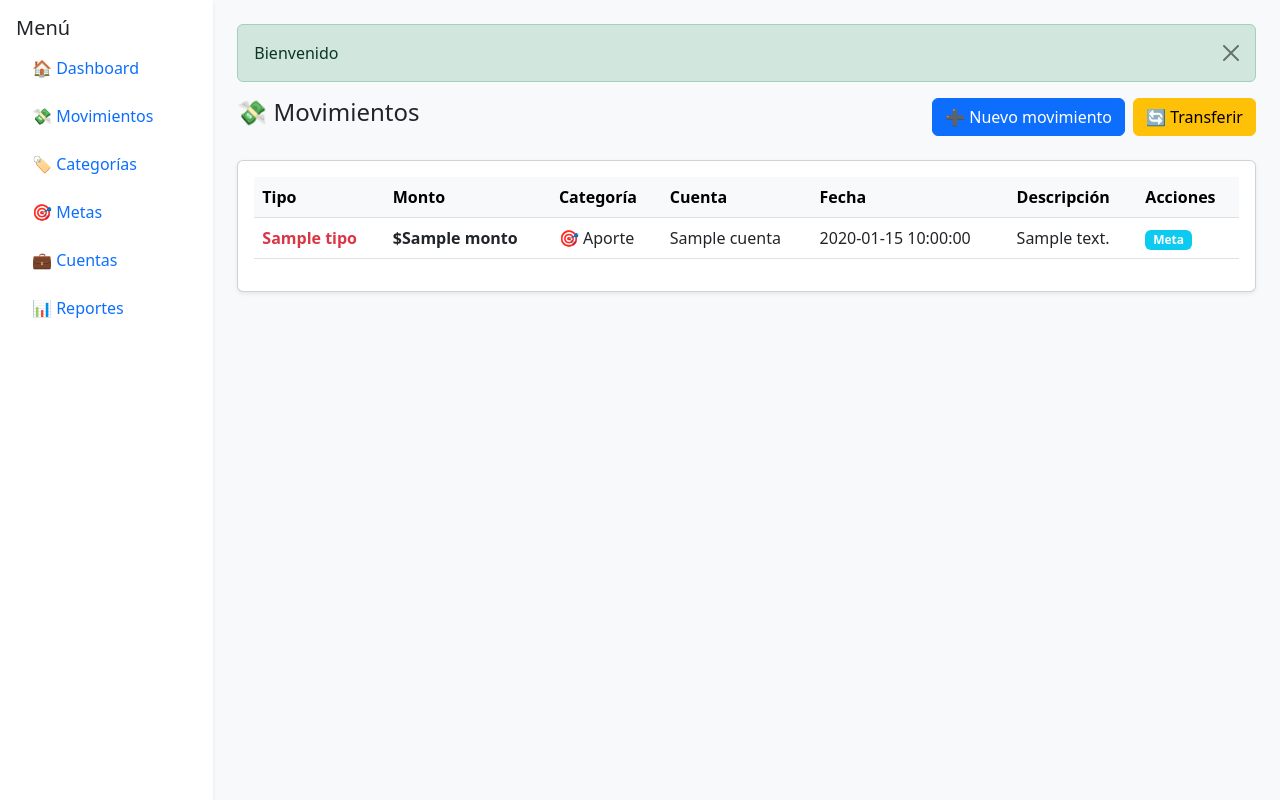
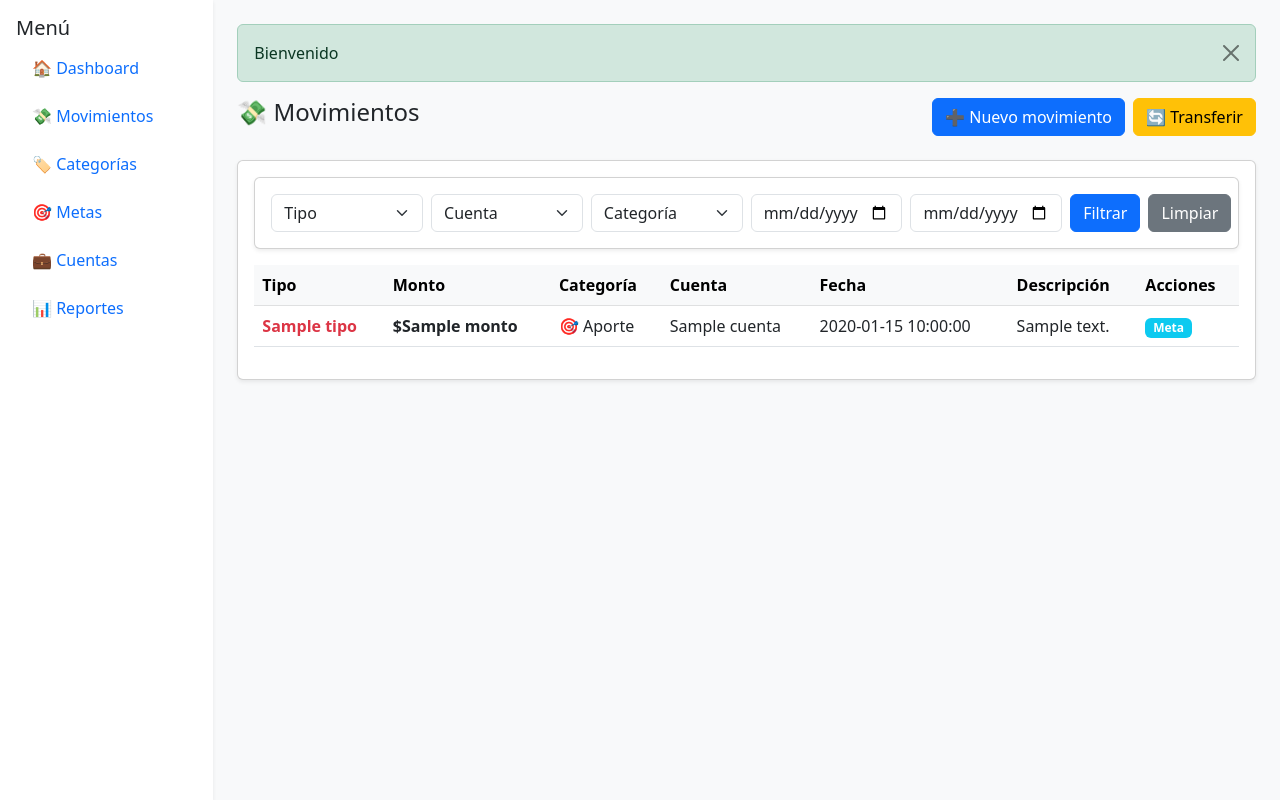
Before and after one commit to barrioscristian9908-arch/control-finanzas, a PHP site: template views/movimientos/index.php in a window 1280 px wide. Shown: the part 50-850 px from the top of the page. Run offline with PHP 8.4, Linux system fonts and the light colour scheme; the visitor is signed in with stand-in values (Sample User, id 1); the template is opened without the code that fills it: most values are stand-ins (such as "Sample title", 1, 10 or a date in 2020).

Commit message:
filtro de busqueda en movimientos

```diff
--- a/views/movimientos/index.php
+++ b/views/movimientos/index.php
@@ -34,6 +34,84 @@
             <!-- 🔹 Tabla -->
             <div class="card shadow-sm">
                 <div class="card-body p-2 p-md-3">
+
+                <!-- 🔎 FILTROS -->
+                <div class="card shadow-sm mb-3">
+                    <div class="card-body p-2 p-md-3">
+
+                        <form method="GET" action="/control_finanzas/index.php">
+
+                            <input type="hidden" name="action" value="movimientos">
+
+                            <div class="row g-2">
+
+                                <!-- Tipo -->
+                                <div class="col-6 col-md-2">
+                                    <select name="tipo" class="form-select">
+                                        <option value="">Tipo</option>
+                                        <option value="ingreso" <?= ($_GET['tipo'] ?? '') == 'ingreso' ? 'selected' : '' ?>>
+                                            Ingreso
+                                        </option>
+                                        <option value="egreso" <?= ($_GET['tipo'] ?? '') == 'egreso' ? 'selected' : '' ?>>
+                                            Egreso
+                                        </option>
+                                    </select>
+                                </div>
+
+                                <!-- Cuenta -->
+                                <div class="col-6 col-md-2">
+                                    <select name="cuenta_id" class="form-select">
+                                        <option value="">Cuenta</option>
+                                        <?php foreach($cuentas as $c): ?>
+                                            <option value="<?= $c['id'] ?>"
+                                                <?= ($_GET['cuenta_id'] ?? '') == $c['id'] ? 'selected' : '' ?>>
+                                                <?= $c['nombre'] ?>
+                                            </option>
+                                        <?php endforeach; ?>
+                                    </select>
+                                </div>
+
+                                <!-- Categoría -->
+                                <div class="col-6 col-md-2">
+                                    <select name="categoria_id" class="form-select">
+                                        <option value="">Categoría</option>
+                                        <?php foreach($categorias as $cat): ?>
+                                            <option value="<?= $cat['id'] ?>"
+                                                <?= ($_GET['categoria_id'] ?? '') == $cat['id'] ? 'selected' : '' ?>>
+                                                <?= $cat['nombre'] ?>
+                                            </option>
+                                        <?php endforeach; ?>
+                                    </select>
+                                </div>
+
+                                <!-- Fecha desde -->
+                                <div class="col-6 col-md-2">
+                                    <input type="date" name="desde" class="form-control"
+                                        value="<?= $_GET['desde'] ?? '' ?>">
+                                </div>
+
+                                <!-- Fecha hasta -->
+                                <div class="col-6 col-md-2">
+                                    <input type="date" name="hasta" class="form-control"
+                                        value="<?= $_GET['hasta'] ?? '' ?>">
+                                </div>
+
+                                <!-- Botones -->
+                                <div class="col-6 col-md-2 d-flex gap-2">
+                                    <button class="btn btn-primary w-100">Filtrar</button>
+
+                                    <a href="/control_finanzas/index.php?action=movimientos"
+                                    class="btn btn-secondary w-100">
+                                        Limpiar
+                                    </a>
+                                </div>
+
+                            </div>
+
+                        </form>
+
+                    </div>
+                </div>
 
                     <div class="table-responsive">
                         <table class="table table-hover align-middle">
--- a/views/movimientos/transferir.php
+++ b/views/movimientos/transferir.php
@@ -13,12 +13,12 @@
             <?php require_once("c://xampp/htdocs/control_finanzas/views/layouts/alert.php"); ?>
 
             <!-- 🔹 HEADER RESPONSIVE -->
-            <div class="d-flex flex-column flex-md-row justify-content-between align-items-start align-items-md-center gap-2 mb-3">
+            <div class="d-flex flex-column flex-md-row justify-content-between gap-2 mb-4">
 
                 <h3 class="mb-0">🔄 Transferir dinero</h3>
 
                 <a href="/control_finanzas/index.php?action=movimientos"
-                   class="btn btn-secondary w-100 w-sm-auto">
+                   class="btn btn-secondary">
                     ← Volver
                 </a>
             </div>
```
Also changed, not shown: controllers/MovimientoController.php (+29 -1 lines), models/Movimiento.php (+46 -0 lines).
